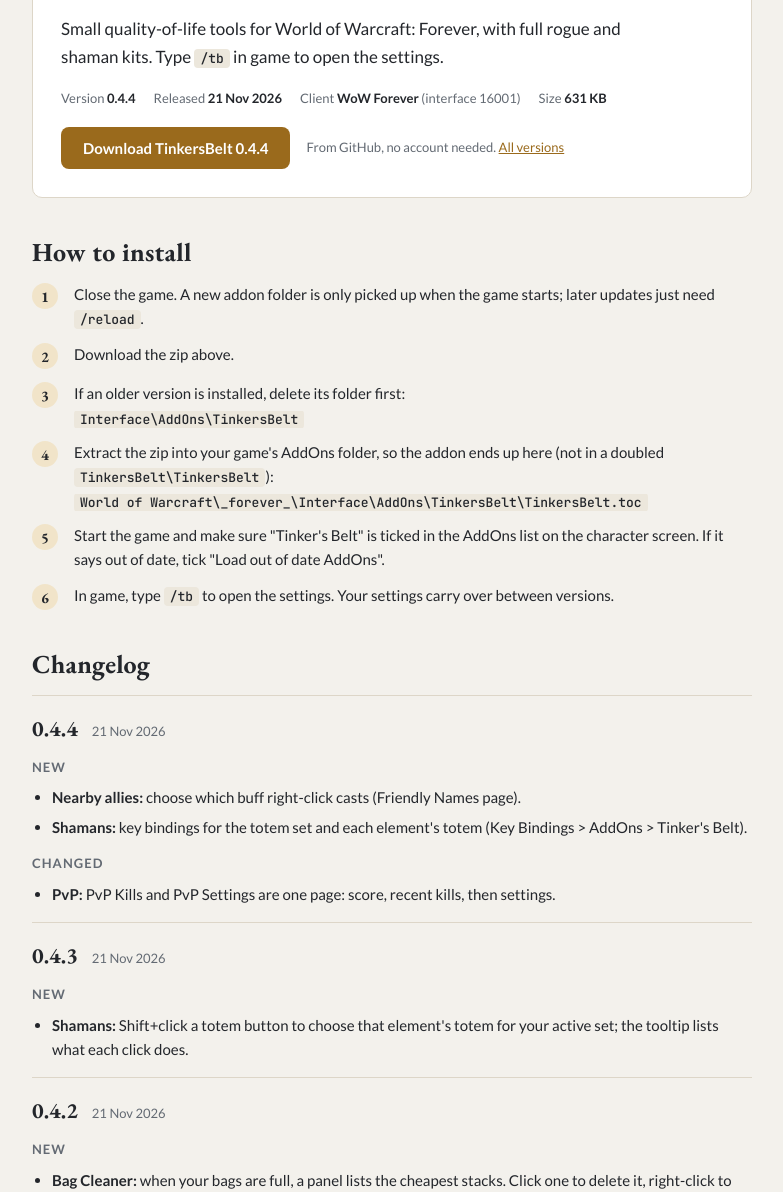
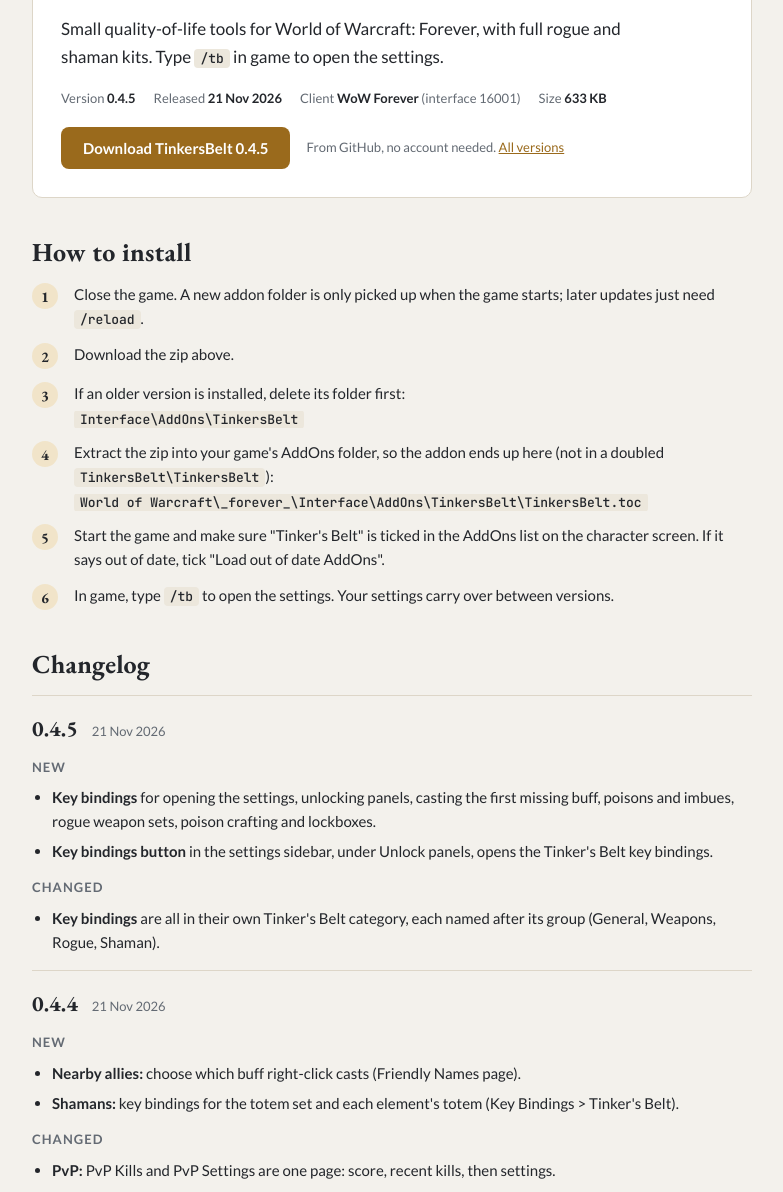
Before and after one commit to dpws/TinkersBelt, a plain HTML site: page docs/release/index.html in a window 1280 px wide. Shown: the part 521-1713 px from the top of the page, without its empty margins (248-1031 px from the left). Drawn offline with nearby package versions, Linux system fonts and the light colour scheme.

Commit message:
docs: release page v0.4.5
Co-Authored-By: Claude Opus 5.5 <noreply@anthropic.com>

```diff
--- a/docs/release/index.html
+++ b/docs/release/index.html
@@ -66,13 +66,13 @@ ol.steps li::before { content: counter(s); font: 700 15px var(--display); width:
     <h1 class="sr">Tinker's Belt</h1>
     <p class="lead">Small quality-of-life tools for World of Warcraft: Forever, with full rogue and shaman kits. Type <code>/tb</code> in game to open the settings.</p>
     <div class="meta">
-      <span>Version <b id="ver">0.4.4</b></span>
+      <span>Version <b id="ver">0.4.5</b></span>
       <span>Released <b>21 Nov 2026</b></span>
       <span>Client <b>WoW Forever</b> (interface 16001)</span>
-      <span>Size <b>631 KB</b></span>
+      <span>Size <b>633 KB</b></span>
     </div>
     <div class="get">
-      <a class="dl" href="https://github.com/dpws/TinkersBelt/releases/download/v0.4.4/TinkersBelt-v0.4.4-forever.zip" target="_blank" rel="noopener">Download TinkersBelt 0.4.4</a>
+      <a class="dl" href="https://github.com/dpws/TinkersBelt/releases/download/v0.4.5/TinkersBelt-v0.4.5-forever.zip" target="_blank" rel="noopener">Download TinkersBelt 0.4.5</a>
       <span class="status">From GitHub, no account needed. <a href="https://github.com/dpws/TinkersBelt/releases" target="_blank" rel="noopener">All versions</a></span>
     </div>
   </div>
@@ -93,12 +93,28 @@ ol.steps li::before { content: counter(s); font: 700 15px var(--display); width:
   <section aria-labelledby="changes">
     <h2 id="changes">Changelog</h2>
     <article class="release">
+      <header><strong>0.4.5</strong><span>21 Nov 2026</span></header>
+      <div class="group">
+        <h3>New</h3>
+        <ul>
+          <li><b>Key bindings</b> for opening the settings, unlocking panels, casting the first missing buff, poisons and imbues, rogue weapon sets, poison crafting and lockboxes.</li>
+          <li><b>Key bindings button</b> in the settings sidebar, under Unlock panels, opens the Tinker's Belt key bindings.</li>
+        </ul>
+      </div>
+      <div class="group">
+        <h3>Changed</h3>
+        <ul>
+          <li><b>Key bindings</b> are all in their own Tinker's Belt category, each named after its group (General, Weapons, Rogue, Shaman).</li>
+        </ul>
+      </div>
+    </article>
+    <article class="release">
       <header><strong>0.4.4</strong><span>21 Nov 2026</span></header>
       <div class="group">
         <h3>New</h3>
         <ul>
           <li><b>Nearby allies:</b> choose which buff right-click casts (Friendly Names page).</li>
-          <li><b>Shamans:</b> key bindings for the totem set and each element's totem (Key Bindings &gt; AddOns &gt; Tinker's Belt).</li>
+          <li><b>Shamans:</b> key bindings for the totem set and each element's totem (Key Bindings &gt; Tinker's Belt).</li>
         </ul>
       </div>
       <div class="group">
```
